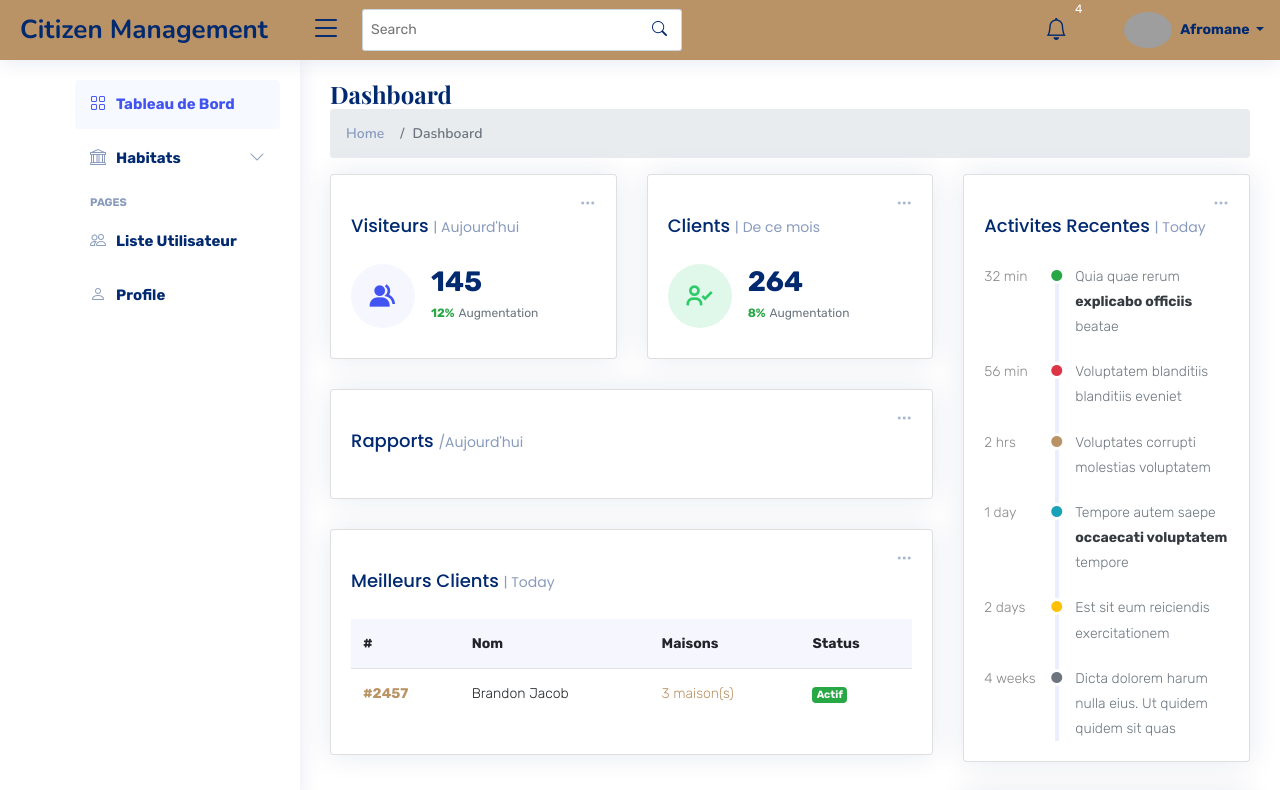
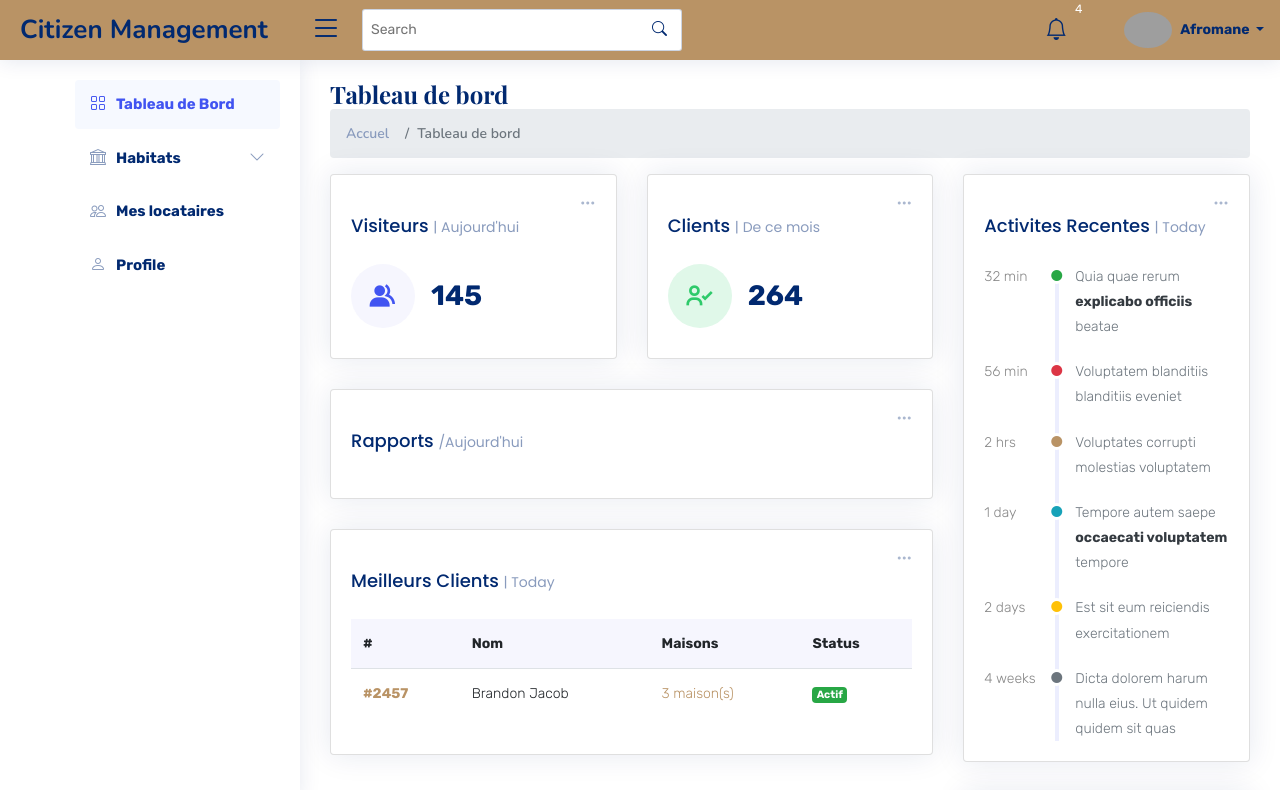
Before and after one commit to ProjetDeSynthese/citizen-management-front, an Angular app: page /bailleur in a window 1280 px wide. Shown: the top 790 px of the page. Built offline with nearby package versions, Linux system fonts and the light colour scheme; grey boxes are pictures that could not be loaded.

Commit message:
update dashboard

```diff
--- a/src/app/admin/pages/dashbaord/dashbaord.component.html
+++ b/src/app/admin/pages/dashbaord/dashbaord.component.html
@@ -3,11 +3,11 @@
 
 <main id="main" class="main">
      <div class="pagetitle">
-          <h1>Dashboard</h1>
+          <h1>Tableau de bord</h1>
           <nav>
                <ol class="breadcrumb">
-                    <li class="breadcrumb-item"><a href="index.html">Home</a></li>
-                    <li class="breadcrumb-item active">Dashboard</li>
+                    <li class="breadcrumb-item"><a href="index.html">Accueil</a></li>
+                    <li class="breadcrumb-item active">Tableau de bord</li>
                </ol>
           </nav>
      </div>
@@ -46,8 +46,6 @@
                                              </div>
                                              <div class="ps-3">
                                                   <h6>145</h6>
-                                                  <span class="text-success small pt-1 fw-bold">12%</span>
-                                                  <span class="text-muted small pt-2 ps-1">Augmentation</span>
                                              </div>
                                         </div>
                                    </div>
@@ -83,8 +81,6 @@
                                              </div>
                                              <div class="ps-3">
                                                   <h6>264</h6>
-                                                  <span class="text-success small pt-1 fw-bold">8%</span>
-                                                  <span class="text-muted small pt-2 ps-1">Augmentation</span>
                                              </div>
                                         </div>
                                    </div>
@@ -120,8 +116,6 @@
                                              </div>
                                              <div class="ps-3">
                                                   <h6>1244</h6>
-                                                  <!-- <span class="text-danger small pt-1 fw-bold">12%</span>
-                      <span class="text-muted small pt-2 ps-1">decrease</span> -->
                                              </div>
                                         </div>
                                    </div>
--- a/src/app/bailleur-dashboard/layouts/header/header.component.html
+++ b/src/app/bailleur-dashboard/layouts/header/header.component.html
@@ -116,7 +116,7 @@
                          </li>
                          <li>
                               <hr class="dropdown-divider" />
-                         </li>
+</li>
 
                          <li>
                               <a class="dropdown-item d-flex align-items-center" routerLink="/bailleur/profile">
@@ -181,12 +181,11 @@
                </ul>
           </li>
 
-          <li class="nav-heading">Pages</li>
 
           <li class="nav-item">
                <a class="nav-link collapsed" routerLink="/bailleur/user">
                     <i class="bi bi-people"></i>
-                    <span>Liste Utilisateur</span>
+                    <span>Mes locataires</span>
                </a>
           </li>
 
--- a/src/app/bailleur-dashboard/pages/dashbaord/dashbaord.component.html
+++ b/src/app/bailleur-dashboard/pages/dashbaord/dashbaord.component.html
@@ -3,11 +3,11 @@
 
 <main id="main" class="main">
      <div class="pagetitle">
-          <h1>Dashboard</h1>
+          <h1>Tableau de bord</h1>
           <nav>
                <ol class="breadcrumb">
-                    <li class="breadcrumb-item"><a href="index.html">Home</a></li>
-                    <li class="breadcrumb-item active">Dashboard</li>
+                    <li class="breadcrumb-item"><a >Accuel</a></li>
+                    <li class="breadcrumb-item active">Tableau de bord</li>
                </ol>
           </nav>
      </div>
@@ -46,8 +46,6 @@
                                              </div>
                                              <div class="ps-3">
                                                   <h6>145</h6>
-                                                  <span class="text-success small pt-1 fw-bold">12%</span>
-                                                  <span class="text-muted small pt-2 ps-1">Augmentation</span>
                                              </div>
                                         </div>
                                    </div>
@@ -83,8 +81,6 @@
                                              </div>
                                              <div class="ps-3">
                                                   <h6>264</h6>
-                                                  <span class="text-success small pt-1 fw-bold">8%</span>
-                                                  <span class="text-muted small pt-2 ps-1">Augmentation</span>
                                              </div>
                                         </div>
                                    </div>
--- a/src/app/bailleur-dashboard/pages/utilisateur/utilisateur.component.html
+++ b/src/app/bailleur-dashboard/pages/utilisateur/utilisateur.component.html
@@ -3,11 +3,11 @@
 
   <main id="main" class="main">
     <div class="pagetitle">
-        <h1>Dashboard</h1>
+        <h1>locataire</h1>
         <nav>
           <ol class="breadcrumb">
-            <li class="breadcrumb-item"><a href="index.html">Home</a></li>
-            <li class="breadcrumb-item active">Utilisateurs</li>
+            <li class="breadcrumb-item"><a href="index.html">Acueil</a></li>
+            <li class="breadcrumb-item active">Mes locataires</li>
           </ol>
         </nav>
       </div>
@@ -22,7 +22,7 @@
 
 
           <div class="card-body">
-            <h5 class="card-title"> UTILISATEURS <span>| Liste d'utilisateurs</span></h5>
+            <h5 class="card-title">LOCATAIRES <span>| Liste </span></h5>
 
             <table class="table table-bordered datatable">
               <thead>
--- a/src/app/citoyens-dashboard/pages/dashbaord/dashbaord.component.html
+++ b/src/app/citoyens-dashboard/pages/dashbaord/dashbaord.component.html
@@ -46,8 +46,6 @@
                                              </div>
                                              <div class="ps-3">
                                                   <h6>145</h6>
-                                                  <span class="text-success small pt-1 fw-bold">12%</span>
-                                                  <span class="text-muted small pt-2 ps-1">Augmentation</span>
                                              </div>
                                         </div>
                                    </div>
```
